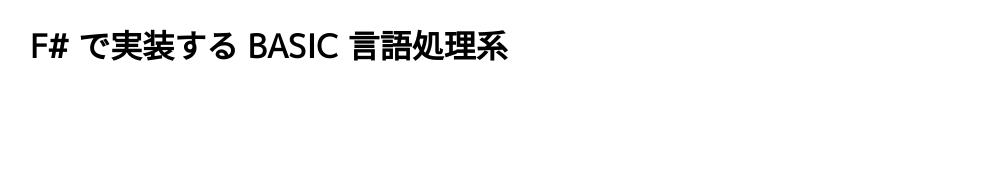
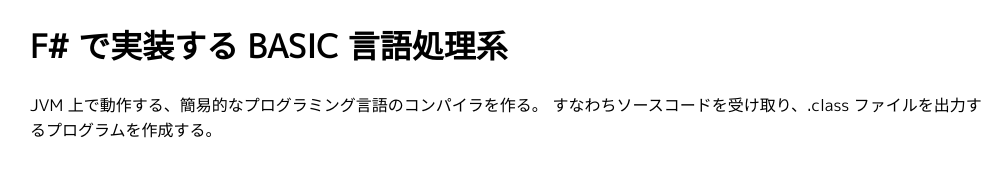
Before and after one commit to 0918nobita/0918nobita.github.io, a website: page impl-bas-in-fsharp.html in a window 1280 px wide. Shown: the whole page, without its empty margins (138-1146 px from the left). Drawn offline with Linux system fonts and the light colour scheme.

Commit message:
:memo: F# でトイ言語の処理系を作る記事に追記した

```diff
--- a/impl-bas-in-fsharp.html
+++ b/impl-bas-in-fsharp.html
@@ -18,6 +18,10 @@
 <body>
   <div id="main">
     <h1>F# で実装する BASIC 言語処理系</h1>
+    <p>
+      JVM 上で動作する、簡易的なプログラミング言語のコンパイラを作る。
+      すなわちソースコードを受け取り、.class ファイルを出力するプログラムを作成する。
+    </p>
   </div>
 </body>
 </html>
```
